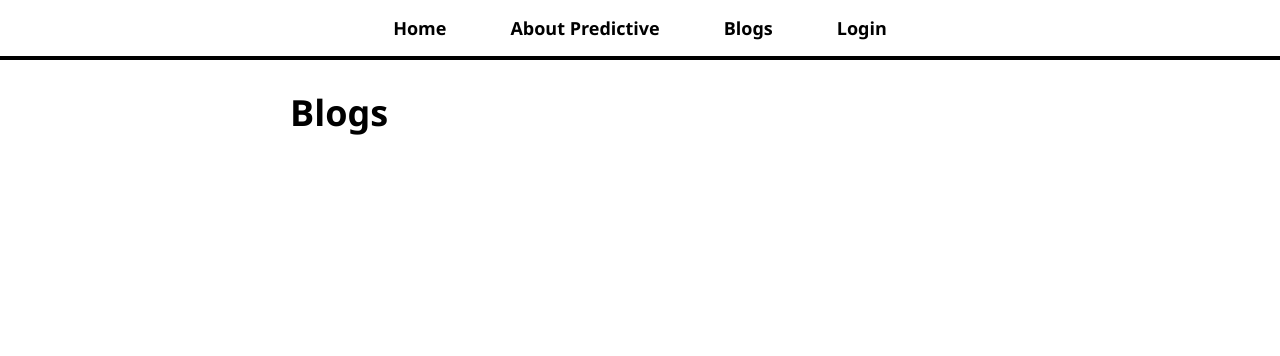
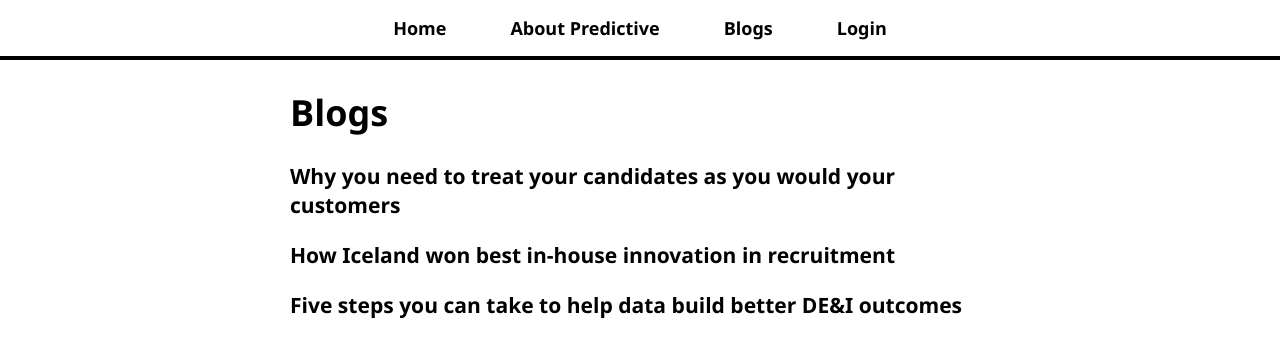
Before and after one commit to yangcodes/predictive-menu-code-test, a React (Create React App) app: page /blog-list in a window 1280 px wide. Shown: the top 356 px of the page. Built offline with nearby package versions, Linux system fonts and the light colour scheme.

Commit message:
linked the blogs witht he blog button

```diff
--- a/src/App.css
+++ b/src/App.css
@@ -41,3 +41,9 @@ nav a:hover {
   margin: auto;
   padding-top: 64px;
 }
+
+.blog-list-item {
+  text-decoration: none;
+  color: black;
+  padding: 16px 0 0 0;
+}
--- a/src/Pages/BlogListPage.js
+++ b/src/Pages/BlogListPage.js
@@ -1,8 +1,14 @@
 import React from "react";
-
+import { Link } from "react-router-dom";
+import blogContent from "./blog-content";
 const BlogListPage = () => (
   <>
     <h1>Blogs</h1>
+    {blogContent.map((blog, key) => (
+      <Link className="blog-list-item" key={key} to={`/blog/${blog.name}`}>
+        <h3>{blog.title}</h3>
+      </Link>
+    ))}
   </>
 );
 
```
